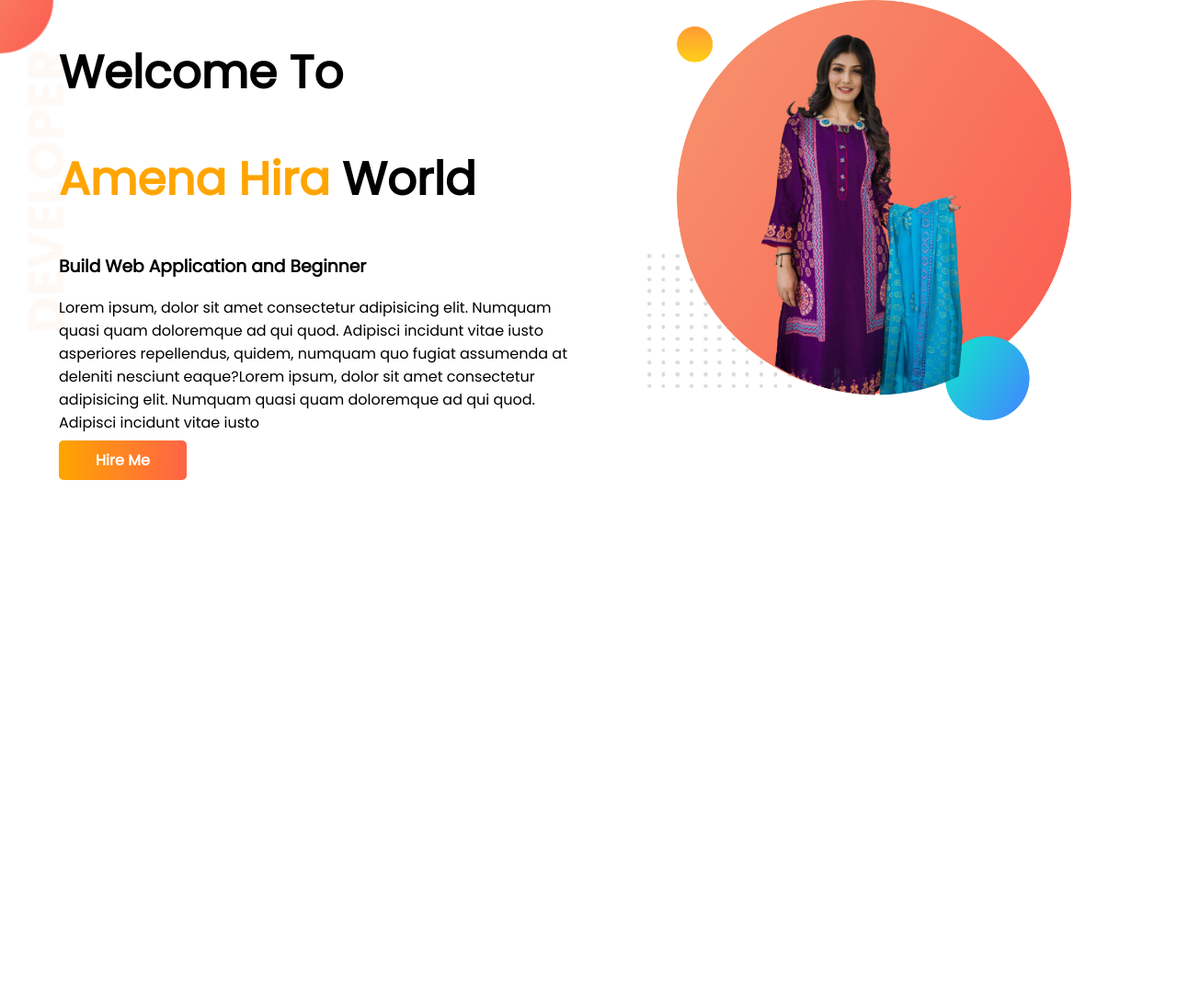
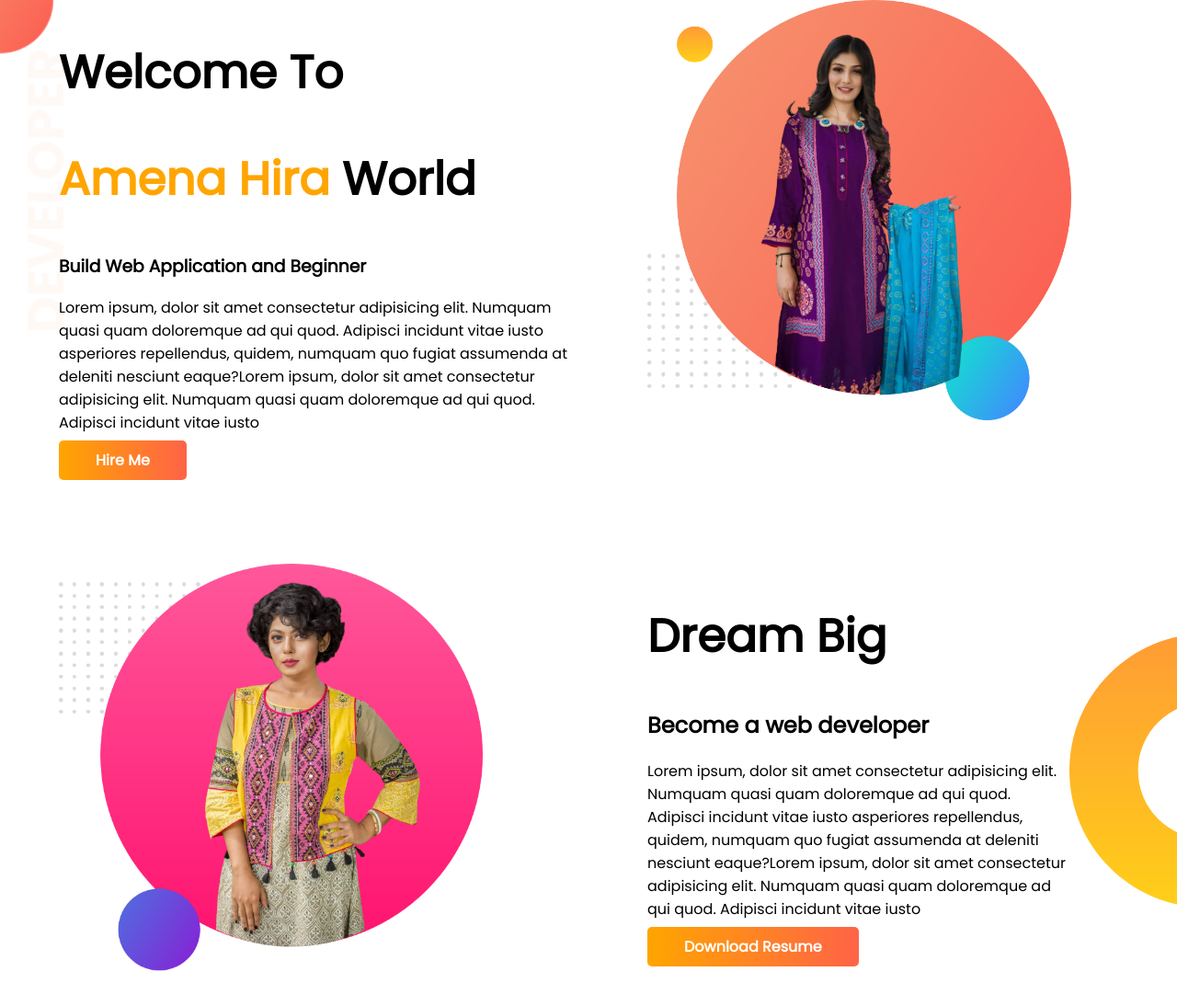
Before and after one commit to amena-hira/Hira-Portfolio, a plain HTML site: page index.html in a window 1280 px wide. Shown: the whole page at 92% size. Before the commit the page ends 800 px from the top, so only its background shows below. Drawn offline with Linux system fonts and the light colour scheme.

Commit message:
dream added in middle section

```diff
--- a/index.html
+++ b/index.html
@@ -24,12 +24,29 @@
                 eaque?Lorem ipsum, dolor sit amet consectetur adipisicing elit. Numquam quasi quam doloremque ad qui
                 quod.
                 Adipisci incidunt vitae iusto</p>
-                <a class="link-button" href="https://www.linkedin.com/in/amena-akhter-hira-5b4aaa1ba/" target="_blank">Hire Me</a>
+            <a class="link-button" href="https://www.linkedin.com/in/amena-akhter-hira-5b4aaa1ba/" target="_blank">Hire
+                Me</a>
         </div>
         <div class="half-width">
             <img src="images/top.png" alt="">
         </div>
     </section>
+    <section class="dream-big">
+        <div class="half-width">
+            <img src="images/middle.png" alt="">
+        </div>
+        <div class="half-width">
+            <h1>Dream Big</h1>
+            <h2>Become a web developer</h2>
+            <p class="middle-paragraph">Lorem ipsum, dolor sit amet consectetur adipisicing elit. Numquam quasi quam doloremque ad qui quod.
+                Adipisci
+                incidunt vitae iusto asperiores repellendus, quidem, numquam quo fugiat assumenda at deleniti nesciunt
+                eaque?Lorem ipsum, dolor sit amet consectetur adipisicing elit. Numquam quasi quam doloremque ad qui
+                quod.
+                Adipisci incidunt vitae iusto</p>
+            <a class="link-button" href="https://www.linkedin.com/in/amena-akhter-hira-5b4aaa1ba/" target="_blank">Download Resume</a>
+        </div>
+    </section>
 </body>
 
 </html>
--- a/style.css
+++ b/style.css
@@ -13,6 +13,7 @@ h1 {
 
 section {
     display: flex;
+    margin-bottom: 100px;
 }
 .top-banner{
     background-image: url(images/top-banner.png);
@@ -33,3 +34,11 @@ section {
 .half-width img{
     width: 80%;
 }
+.dream-big{
+    background-image: url(images/dream-bg.png);
+    background-repeat: no-repeat;
+    background-position: right;
+}
+.middle-paragraph{
+    padding-right: 120px;
+}
```
